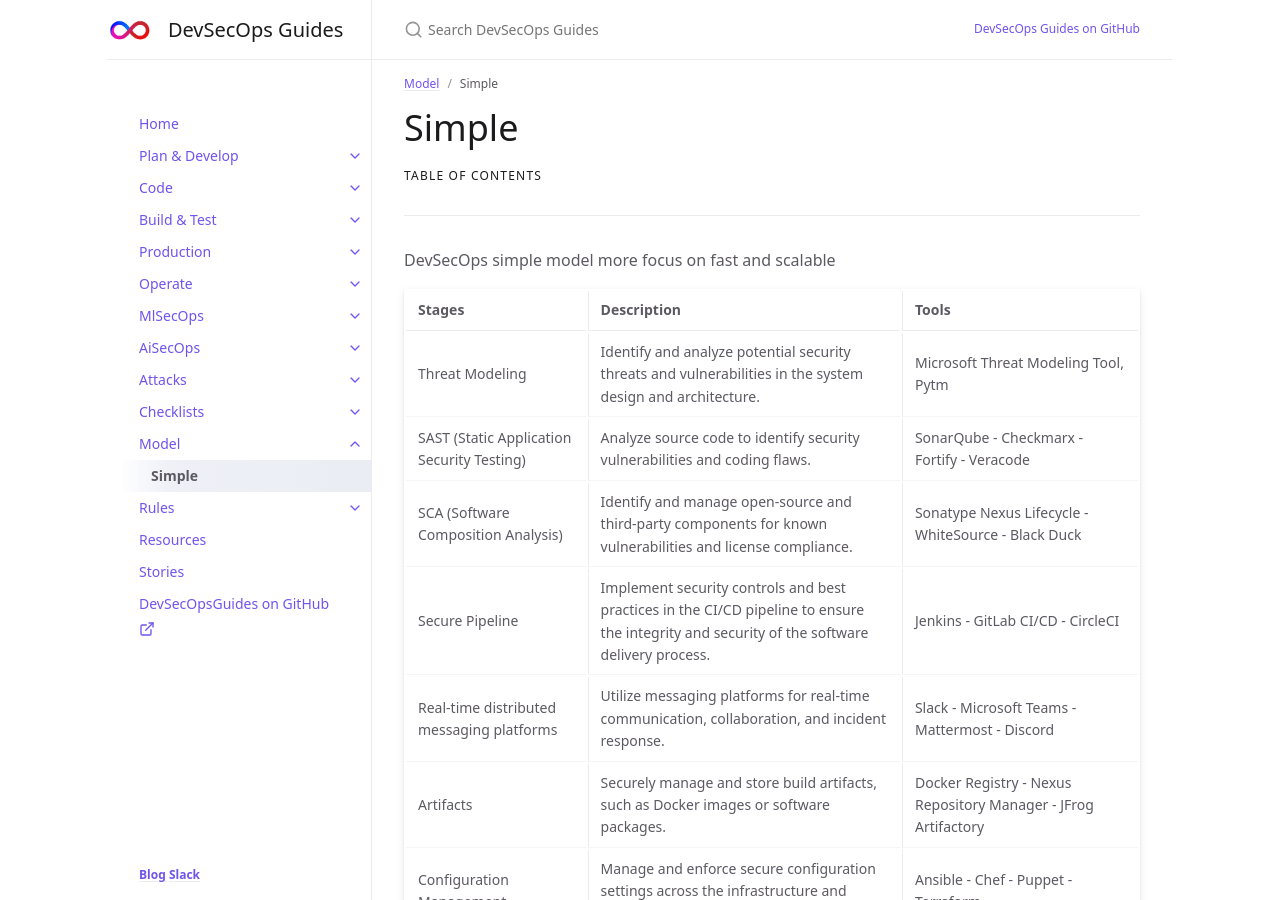
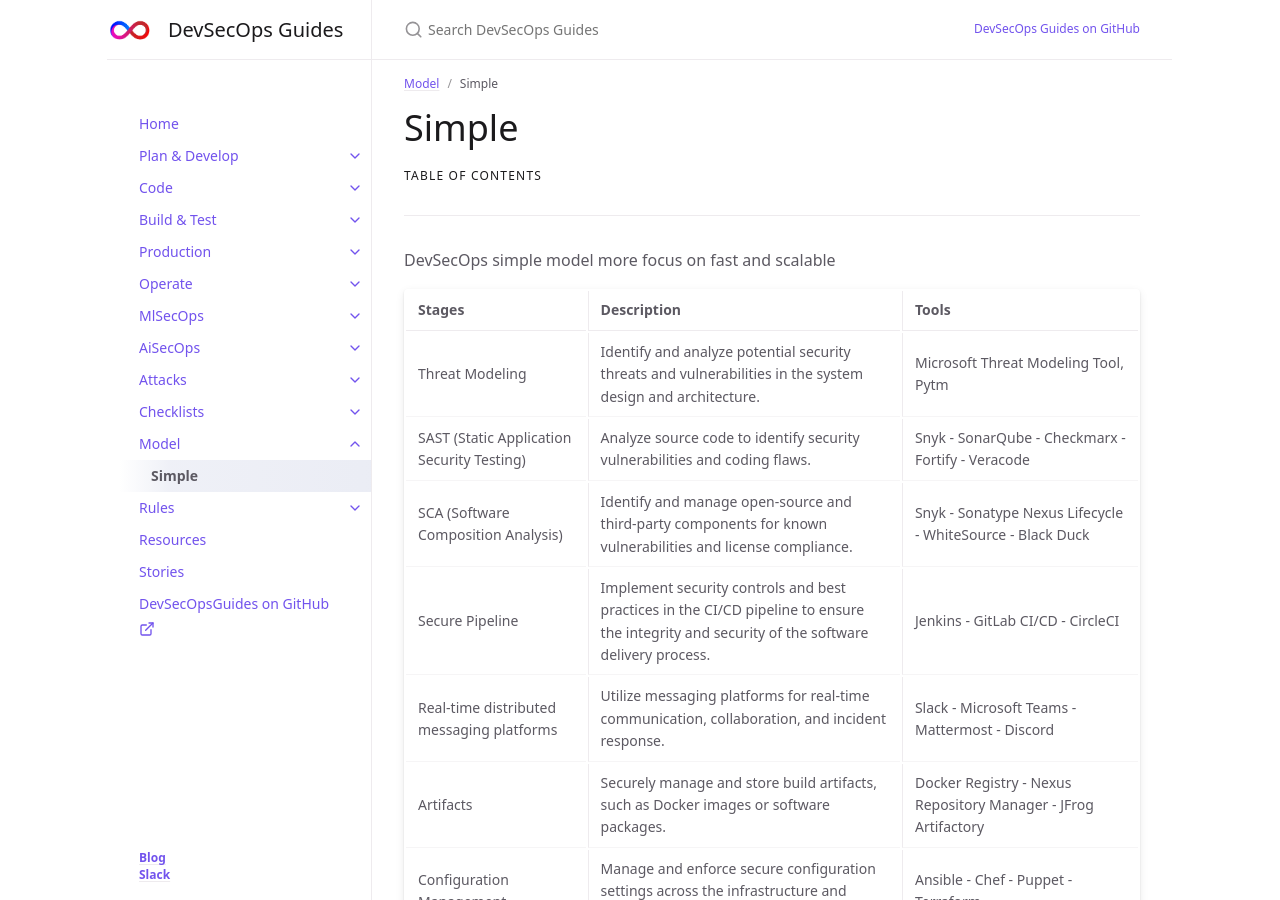
Before and after one commit to devsecopsguides/devsecopsguides.github.io, a Jekyll site: the page built from docs/model/simple.md, in a window 1280 px wide and 900 px high. Built offline with Jekyll 4.4.1, drawn with Linux system fonts in a browser that asks for light colours.

Commit message:
add snyk to model

```diff
--- a/_includes/components/sidebar.html
+++ b/_includes/components/sidebar.html
@@ -63,7 +63,7 @@
     {{ nav_footer_custom }}
   {% else %}
     <footer class="site-footer">
-      <a href="https://blog.devsecopsguides.com/"><b>Blog</b></a>
+      <a href="https://blog.devsecopsguides.com/"><b>Blog</b></a><br>
       <a href="https://join.slack.com/t/devsecopsguides/shared_invite/zt-1yc37gckk-zeg3jnA0GdCSYqGlFs2Ppw"><b>Slack</b></a>
     </footer>
   {% endif %}
--- a/docs/model/simple.md
+++ b/docs/model/simple.md
@@ -21,8 +21,8 @@ DevSecOps simple model more focus on fast and scalable
 | Stages        | Description | Tools |
 |:-------------|:------------------|:------|
 | Threat Modeling           | Identify and analyze potential security threats and vulnerabilities in the system design and architecture. | Microsoft Threat Modeling Tool, Pytm  |
-| SAST (Static Application Security Testing)           | Analyze source code to identify security vulnerabilities and coding flaws.  | SonarQube - Checkmarx - Fortify - Veracode  |
-| SCA (Software Composition Analysis)           | Identify and manage open-source and third-party components for known vulnerabilities and license compliance. | Sonatype Nexus Lifecycle - WhiteSource - Black Duck  |
+| SAST (Static Application Security Testing)           | Analyze source code to identify security vulnerabilities and coding flaws.  | Snyk - SonarQube - Checkmarx - Fortify - Veracode  |
+| SCA (Software Composition Analysis)           | Identify and manage open-source and third-party components for known vulnerabilities and license compliance. | Snyk - Sonatype Nexus Lifecycle - WhiteSource - Black Duck  |
 | Secure Pipeline           | Implement security controls and best practices in the CI/CD pipeline to ensure the integrity and security of the software delivery process.  | Jenkins - GitLab CI/CD - CircleCI  |
 | Real-time distributed messaging platforms           | Utilize messaging platforms for real-time communication, collaboration, and incident response.  | Slack - Microsoft Teams - Mattermost - Discord  |
 | Artifacts           | Securely manage and store build artifacts, such as Docker images or software packages.  | Docker Registry - Nexus Repository Manager - JFrog Artifactory  |
```
